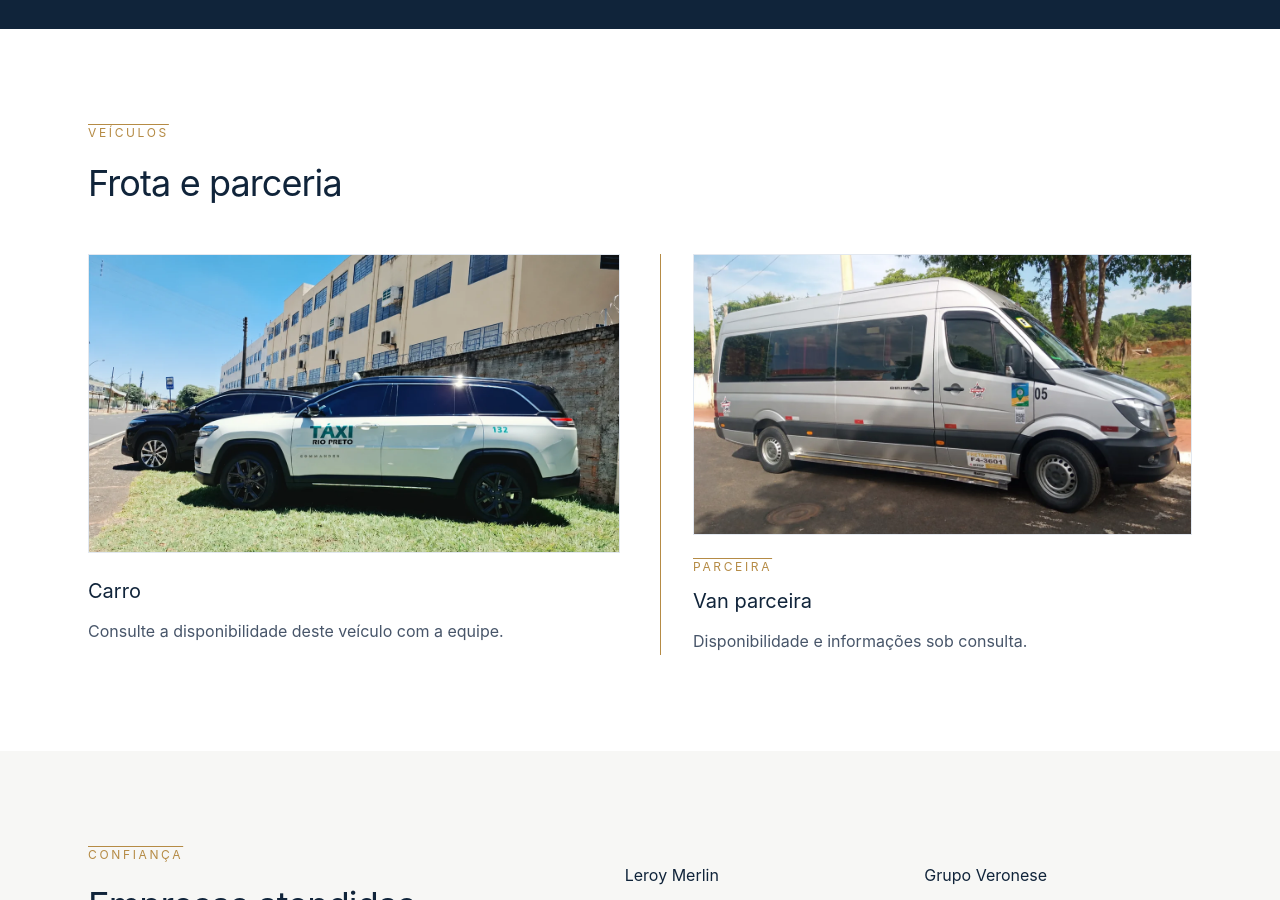
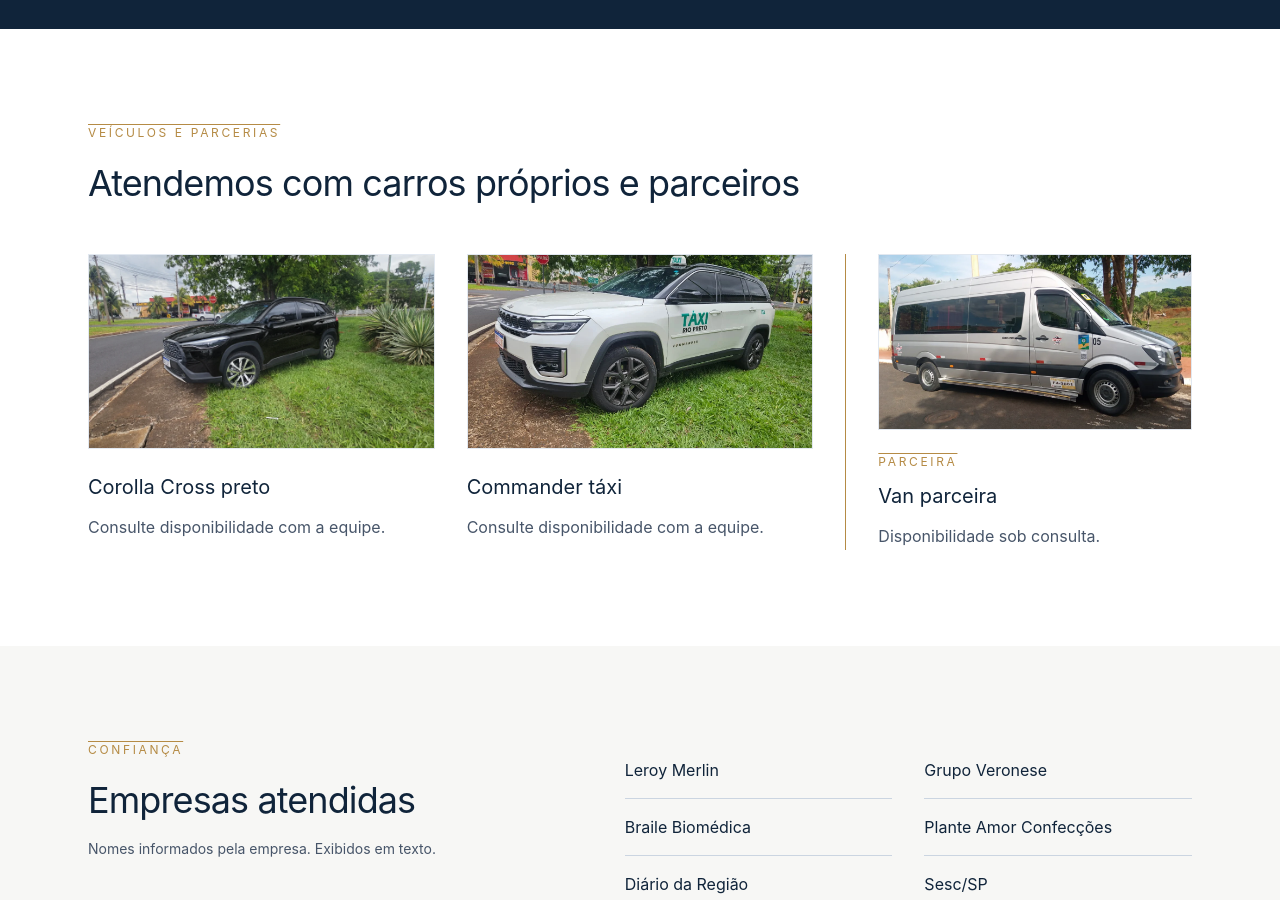
Before and after one commit to KamiJapa/J-Rtaxi, a website: page index.html in a window 1280 px wide. Shown: the part 1900-2800 px from the top of the page. Drawn offline with Linux system fonts and the light colour scheme.

Commit message:
Separate vehicle photos and update fleet wording

```diff
--- a/index.html
+++ b/index.html
@@ -14,14 +14,14 @@
 <header class="site-header"><div class="container header-inner">
   <a class="brand" href="#inicio" aria-label="J&R Transporte, início"><span class="brand-mark" aria-hidden="true">J<span>&amp;</span>R</span><span class="brand-name">J&amp;R <b>Transporte</b></span></a>
   <button class="menu-toggle" aria-expanded="false" aria-controls="nav-principal" aria-label="Abrir menu"><span class="sr-only">Abrir menu</span><span></span><span></span></button>
-  <nav id="nav-principal" class="nav" aria-label="Navegação principal"><a href="#servicos">Serviços</a><a href="#regiao">Região</a><a href="#frota">Frota</a><a href="#empresas">Empresas</a><a class="nav-cta" href="#contato">Contato</a></nav>
+  <nav id="nav-principal" class="nav" aria-label="Navegação principal"><a href="#servicos">Serviços</a><a href="#regiao">Região</a><a href="#frota">Veículos</a><a href="#empresas">Empresas</a><a class="nav-cta" href="#contato">Contato</a></nav>
 </div></header>
 <main id="conteudo">
 <section class="hero" id="inicio"><div class="container hero-inner"><div class="hero-copy"><p class="overline">J&amp;R Transporte</p><h1>Seu caminho com <em>tranquilidade.</em></h1><p class="hero-text">Transporte executivo em São José do Rio Preto e região, com atendimento para pessoas e empresas.</p><a class="button button-gold whatsapp-link" href="https://wa.me/5517997727070?text=Ol%C3%A1%21%20Gostaria%20de%20solicitar%20um%20or%C3%A7amento%20de%20transporte%20executivo%20em%20S%C3%A3o%20Jos%C3%A9%20do%20Rio%20Preto%20e%20regi%C3%A3o.%20Poderiam%20me%20informar%20a%20disponibilidade%3F" target="_blank" rel="noopener noreferrer">Solicitar orçamento pelo WhatsApp <span aria-hidden="true">↗</span></a></div><div class="hero-art" aria-hidden="true"><div class="sun"></div><svg viewBox="0 0 580 400" role="presentation"><path d="M35 345c110-100 190-70 266-154S425 86 548 25" fill="none" stroke="#b58b45" stroke-width="2"/><path d="M35 365c110-100 190-70 266-154S425 106 548 45" fill="none" stroke="#b58b45" stroke-opacity=".26" stroke-width="1"/><circle cx="299" cy="191" r="6" fill="#b58b45"/></svg><span class="art-caption">São José do Rio Preto<br>e região</span></div></div></section>
 <section class="intro section-pad"><div class="container intro-grid"><p class="overline">Apresentação</p><div><h2>Uma viagem mais <em>leve.</em></h2><p>A J&amp;R Transporte atende deslocamentos executivos em São José do Rio Preto e região. Fale com a equipe para consultar disponibilidade e solicitar seu orçamento.</p></div></div></section>
 <section class="services section-pad" id="servicos"><div class="container"><div class="section-heading"><p class="overline">Como podemos ajudar</p><h2>Serviços</h2></div><div class="service-row"><span class="service-number">01</span><div><h3>Transporte executivo</h3><p>Deslocamentos com atendimento executivo. Consulte disponibilidade e detalhes pelo WhatsApp.</p></div><span class="service-rule"></span></div></div></section>
 <section id="regiao" class="region section-pad"><div class="container region-inner"><div><p class="overline">Onde atendemos</p><h2>Perto de você,<br><em>na região.</em></h2></div><p>Atuação em <strong>São José do Rio Preto e região.</strong><br>Consulte pelo WhatsApp se o seu destino está na área atendida.</p></div></section>
-<section class="fleet section-pad" id="frota"><div class="container"><div class="section-heading"><p class="overline">Veículos</p><h2>Frota e parceria</h2></div><div class="fleet-grid"><article class="fleet-item"><img class="fleet-photo" src="/assets/carro-taxi-rio-preto.webp" alt="Carro branco identificado como Táxi Rio Preto à frente de um Corolla Cross preto." width="1280" height="960" loading="lazy" decoding="async"><h3>Carro</h3><p>Consulte a disponibilidade deste veículo com a equipe.</p></article><article class="fleet-item partner"><img class="fleet-photo" src="/assets/van-parceira.webp" alt="Van prata parceira estacionada à sombra de árvores." width="1152" height="864" loading="lazy" decoding="async"><p class="overline">Parceira</p><h3>Van parceira</h3><p>Disponibilidade e informações sob consulta.</p></article></div></div></section>
+<section class="fleet section-pad" id="frota"><div class="container"><div class="section-heading"><p class="overline">Veículos e parcerias</p><h2>Atendemos com carros próprios e parceiros</h2></div><div class="fleet-grid"><article class="fleet-item"><img class="fleet-photo" src="/assets/corolla-cross-preto.webp" alt="Toyota Corolla Cross preto estacionado em área verde, visto de frente e de lado." width="1600" height="900" loading="lazy" decoding="async"><h3>Corolla Cross preto</h3><p>Consulte disponibilidade com a equipe.</p></article><article class="fleet-item"><img class="fleet-photo" src="/assets/commander-taxi.webp" alt="Jeep Commander branco identificado como táxi de Rio Preto, visto de frente e de lado." width="1280" height="720" loading="lazy" decoding="async"><h3>Commander táxi</h3><p>Consulte disponibilidade com a equipe.</p></article><article class="fleet-item partner"><img class="fleet-photo" src="/assets/van-parceira.webp" alt="Van prata parceira estacionada à sombra de árvores." width="1152" height="864" loading="lazy" decoding="async"><p class="overline">Parceira</p><h3>Van parceira</h3><p>Disponibilidade sob consulta.</p></article></div></div></section>
 <section class="clients section-pad" id="empresas"><div class="container clients-inner"><div><p class="overline">Confiança</p><h2>Empresas atendidas</h2><p class="clients-note">Nomes informados pela empresa. Exibidos em texto.</p></div><ul class="client-list"><li>Leroy Merlin</li><li>Grupo Veronese</li><li>Braile Biomédica</li><li>Plante Amor Confecções</li><li>Diário da Região</li><li>Sesc/SP</li><li>Latam</li><li>Conselho Regional de Psicologia</li><li>Hospital do Amor — Barretos</li><li>Hospital de Base</li><li>Santa Casa de Votuporanga</li></ul></div></section>
 <section id="contato" class="contact section-pad"><div class="container contact-inner"><div><p class="overline">Vamos conversar</p><h2>Planeje seu próximo<br><em>deslocamento.</em></h2></div><div class="contact-action"><p>Solicite um orçamento e consulte disponibilidade pelo WhatsApp.</p><a class="button button-gold whatsapp-link" href="https://wa.me/5517997727070?text=Ol%C3%A1%21%20Gostaria%20de%20solicitar%20um%20or%C3%A7amento%20de%20transporte%20executivo%20em%20S%C3%A3o%20Jos%C3%A9%20do%20Rio%20Preto%20e%20regi%C3%A3o.%20Poderiam%20me%20informar%20a%20disponibilidade%3F" target="_blank" rel="noopener noreferrer">Solicitar orçamento pelo WhatsApp <span aria-hidden="true">↗</span></a><p class="contact-note">A mensagem será aberta no WhatsApp para você revisar e enviar.</p></div></div></section>
 </main><footer class="footer"><div class="container footer-inner"><a class="brand brand-footer" href="#inicio"><span class="brand-mark">J<span>&amp;</span>R</span><span class="brand-name">J&amp;R <b>Transporte</b></span></a><p>Transporte executivo<br>São José do Rio Preto e região</p><a href="#inicio">Voltar ao início ↑</a></div><div class="container copyright">© <span id="year"></span> J&amp;R Transporte</div></footer>
--- a/package.json
+++ b/package.json
@@ -5,7 +5,7 @@
   "scripts": {
     "build:css": "tailwindcss -i ./src/input.css -o ./assets/styles.css --minify",
     "serve": "python3 -m http.server 4173",
-    "build": "npm run build:css && rm -rf dist && mkdir -p dist/assets && cp index.html favicon.svg robots.txt sitemap.xml dist/ && cp assets/styles.css assets/script.js assets/carro-taxi-rio-preto.webp assets/van-parceira.webp dist/assets/",
+    "build": "npm run build:css && rm -rf dist && mkdir -p dist/assets && cp index.html favicon.svg robots.txt sitemap.xml dist/ && cp assets/styles.css assets/script.js assets/corolla-cross-preto.webp assets/commander-taxi.webp assets/van-parceira.webp dist/assets/",
     "deploy": "npm run build && npx wrangler deploy"
   },
   "devDependencies": {
--- a/src/input.css
+++ b/src/input.css
@@ -53,7 +53,7 @@
  .region-inner p { @apply text-lg leading-8 text-slate-200; }
  .region-inner strong { @apply font-normal text-white; }
  .region h2 { @apply text-5xl; }
- .fleet-grid { @apply grid grid-cols-2 gap-10; }
+ .fleet-grid { @apply grid grid-cols-3 gap-8; }
  .fleet-photo { @apply mb-6 block aspect-[16/9] w-full border border-slate-200 object-cover object-center; }
  .fleet-item.partner { @apply border-l border-gold pl-8; }
  .fleet-item .overline { @apply mb-3; }
@@ -77,6 +77,7 @@
  .sr-only { @apply absolute h-px w-px overflow-hidden whitespace-nowrap; clip: rect(0,0,0,0); }
  a:focus-visible,button:focus-visible { @apply outline outline-2 outline-offset-4 outline-gold; }
 }
+@media(max-width:960px){ .fleet-grid { @apply grid-cols-2; } .fleet-item.partner { @apply border-l-0 border-t border-gold pl-0 pt-8; } }
 @media(max-width:700px){
  .container { @apply px-5; }
  .header-inner { @apply min-h-16; }
```
Also changed, not shown: assets/carro-taxi-rio-preto.webp (deleted), assets/commander-taxi.webp (added), assets/corolla-cross-preto.webp (added), assets/styles.css.
